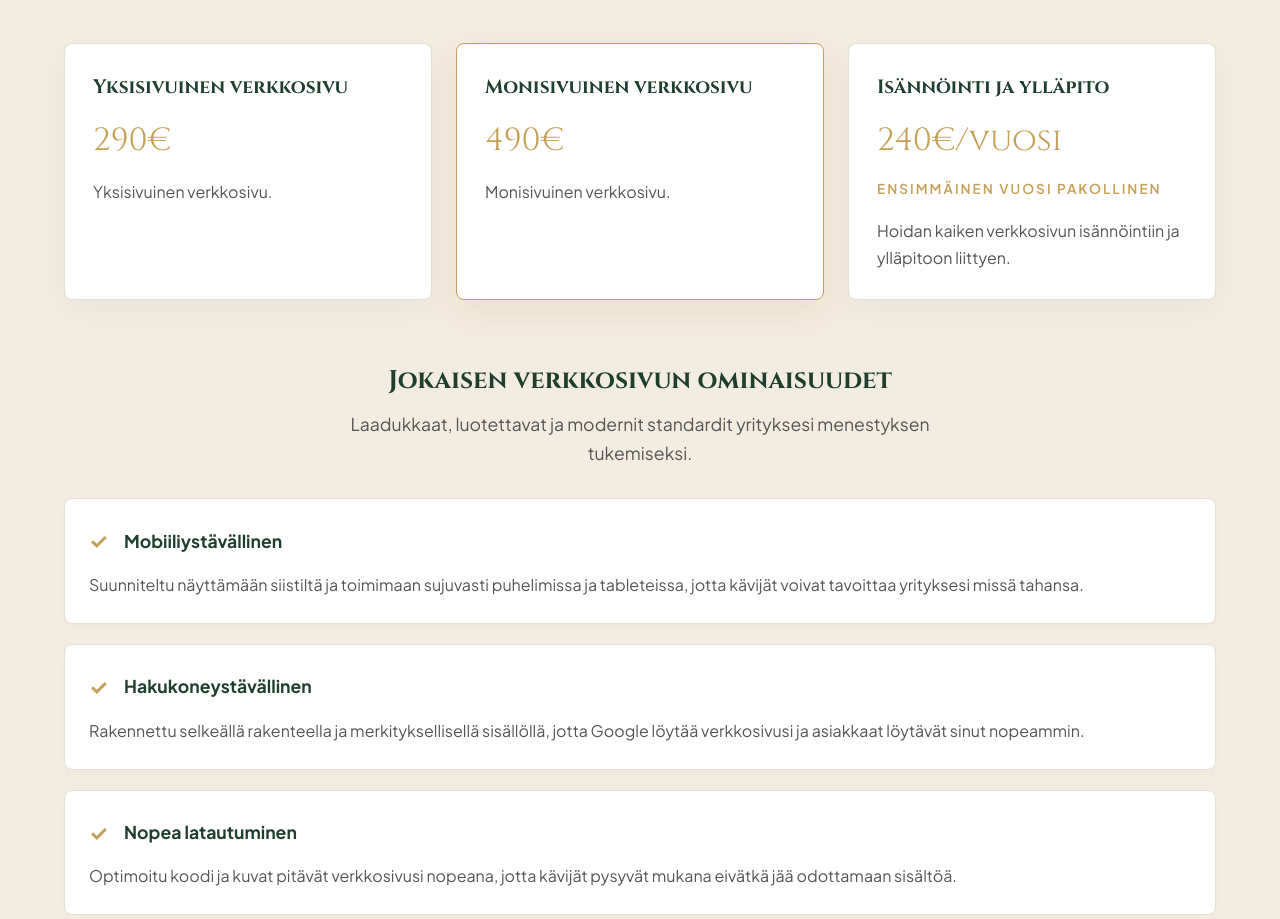
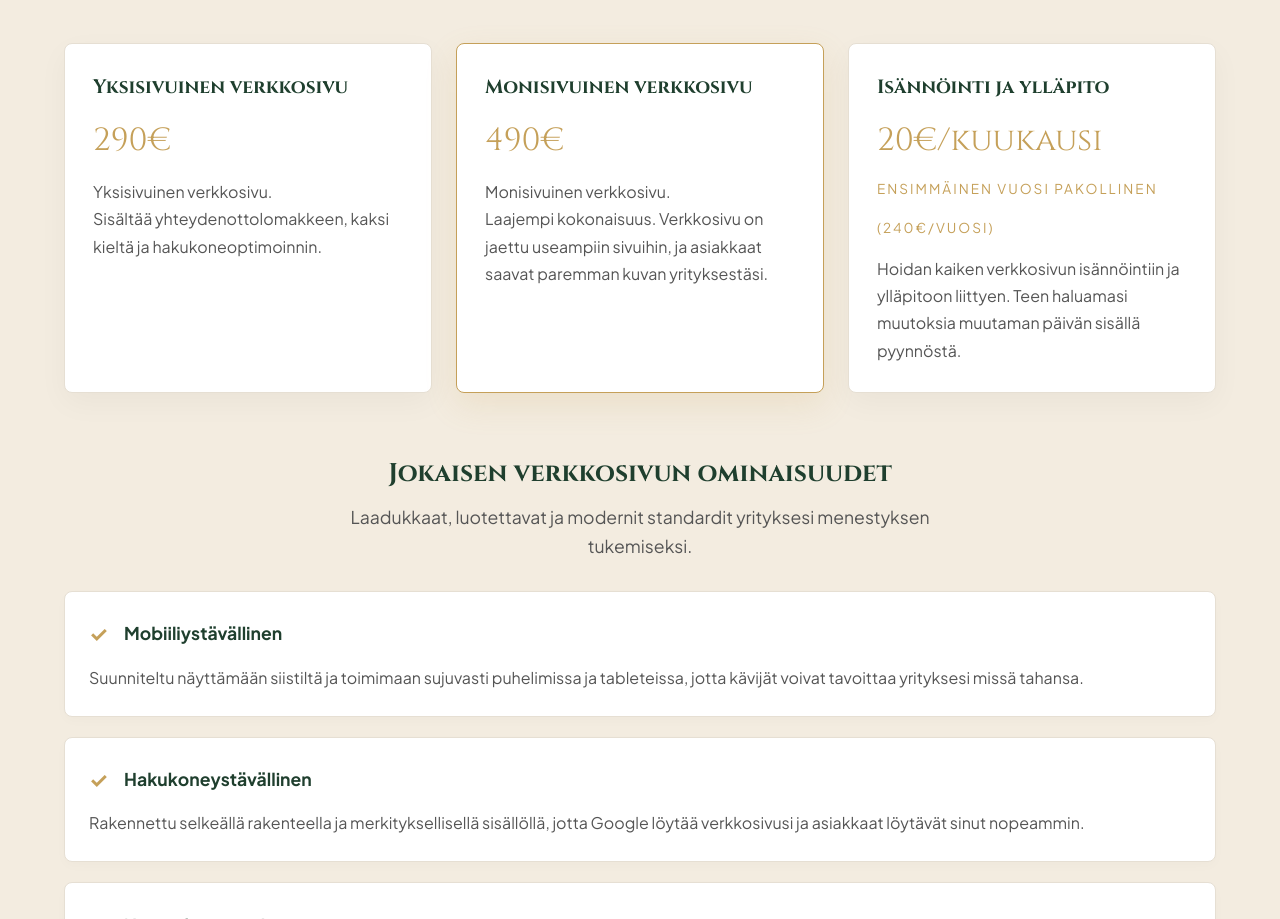
Before and after one commit to AlexLundstrom/alex-lundstrom-websites, a website: page public/index.html in a window 1280 px wide. Shown: the part 2871-3790 px from the top of the page. Drawn offline with Linux system fonts and the light colour scheme.

Commit message:
Update pricing text

```diff
--- a/public/index.html
+++ b/public/index.html
@@ -273,6 +273,9 @@
             <p>
               <span class="lang-en">One-page website.</span>
               <span class="lang-fi">Yksisivuinen verkkosivu.</span>
+            </br>
+            <span class="lang-en">Includes a contact form, two languages, and search engine optimization.</span>
+              <span class="lang-fi">Sisältää yhteydenottolomakkeen, kaksi kieltä ja hakukoneoptimoinnin.</span>
             </p>
           </article>
           <article class="price-card featured-price">
@@ -284,22 +287,30 @@
             <p>
               <span class="lang-en">Multi-page website.</span>
               <span class="lang-fi">Monisivuinen verkkosivu.</span>
+              </br>
+            <span class="lang-en">Includes a contact form, two languages, and search engine optimization.</span>
+              <span class="lang-fi">Laajempi kokonaisuus. Verkkosivu on jaettu useampiin sivuihin, ja asiakkaat saavat paremman kuvan yrityksestäsi.</span>
+            </p>
             </p>
           </article>
           <article class="price-card">
             <h3><span class="lang-en">Hosting & maintenance</span>
                 <span class="lang-fi">Isännöinti ja ylläpito</span></h3>
             <div class="price">
-              <span class="lang-en">240€/year</span>
-              <span class="lang-fi">240€/vuosi</span>
+              <span class="lang-en">20€/month</span>
+              <span class="lang-fi">20€/kuukausi</span>
             </div>
-            <div class="hero-sub">
+            <div class="hero-sub" style="font-weight: 400;">
               <span class="lang-en"> First year mandatory</span>
               <span class="lang-fi"> Ensimmäinen vuosi pakollinen</span>
             </div>
+            <div class="hero-sub" style="font-weight: 400;">
+              <span class="lang-en">(240€/year)</span>
+              <span class="lang-fi">(240€/vuosi)</span>
+            </div>
             <p>
               <span class="lang-en">I'll handle all website hosting and maintenance needs.</span>
-              <span class="lang-fi">Hoidan kaiken verkkosivun isännöintiin ja ylläpitoon liittyen.</span>
+              <span class="lang-fi">Hoidan kaiken verkkosivun isännöintiin ja ylläpitoon liittyen. Teen haluamasi muutoksia muutaman päivän sisällä pyynnöstä.</span>
             </p>
           </article>
         </div>
```
